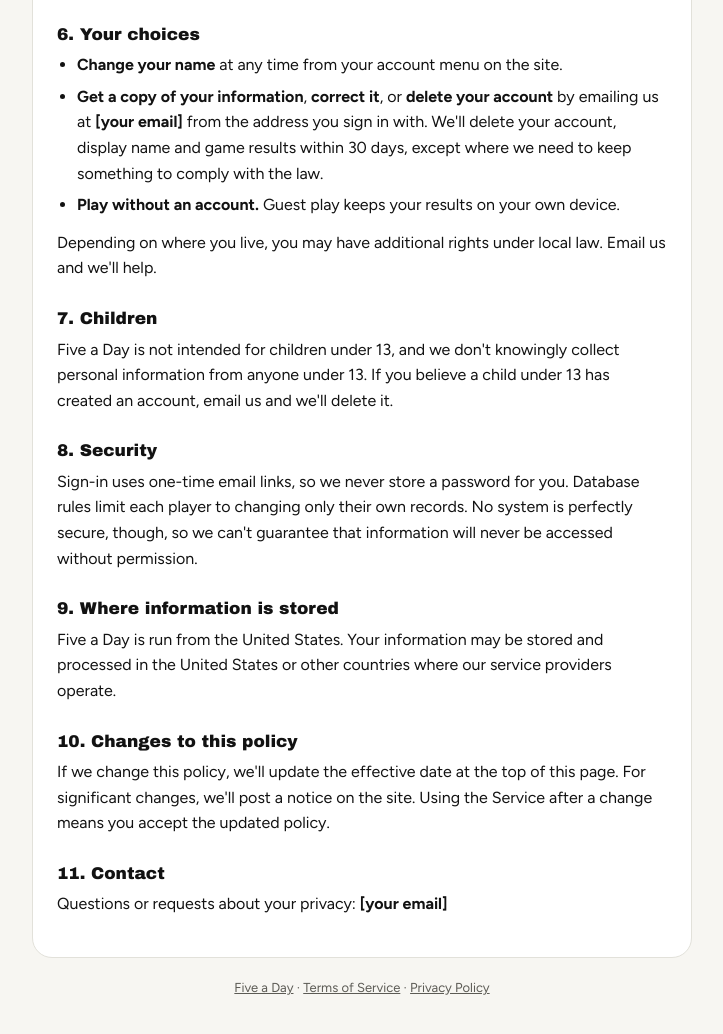
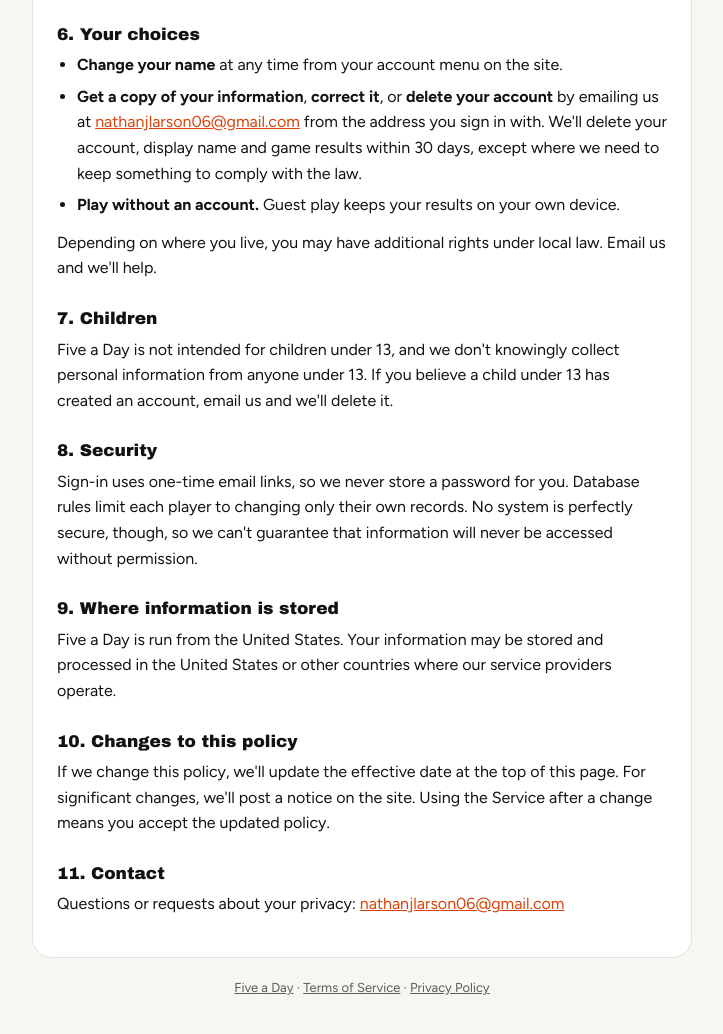
Before and after one commit to nathanjlarson06-cpu/5-a-day, a plain HTML site: page privacy.html in a window 1280 px wide. Shown: the part 2142-3176 px from the top of the page, without its empty margins (278-1001 px from the left). Drawn offline with Linux system fonts and the light colour scheme; a web font is replaced by a local one.

Commit message:
Fill in contact email on Terms and Privacy pages
Co-Authored-By: Claude Opus 5.5 <noreply@anthropic.com>
Claude-Session: https://claude.ai/code/session_019apsckAAaasK7nynTVTmFg

```diff
--- a/privacy.html
+++ b/privacy.html
@@ -70,7 +70,7 @@
     <h2>6. Your choices</h2>
     <ul>
       <li><b>Change your name</b> at any time from your account menu on the site.</li>
-      <li><b>Get a copy of your information</b>, <b>correct it</b>, or <b>delete your account</b> by emailing us at <b>[your email]</b> from the address you sign in with. We'll delete your account, display name and game results within 30 days, except where we need to keep something to comply with the law.</li>
+      <li><b>Get a copy of your information</b>, <b>correct it</b>, or <b>delete your account</b> by emailing us at <a href="mailto:nathanjlarson06@gmail.com">nathanjlarson06@gmail.com</a> from the address you sign in with. We'll delete your account, display name and game results within 30 days, except where we need to keep something to comply with the law.</li>
       <li><b>Play without an account.</b> Guest play keeps your results on your own device.</li>
     </ul>
     <p>Depending on where you live, you may have additional rights under local law. Email us and we'll help.</p>
@@ -88,7 +88,7 @@
     <p>If we change this policy, we'll update the effective date at the top of this page. For significant changes, we'll post a notice on the site. Using the Service after a change means you accept the updated policy.</p>
 
     <h2>11. Contact</h2>
-    <p>Questions or requests about your privacy: <b>[your email]</b></p>
+    <p>Questions or requests about your privacy: <a href="mailto:nathanjlarson06@gmail.com">nathanjlarson06@gmail.com</a></p>
   </article>
 
   <footer><a href="/">Five a Day</a> · <a href="/terms.html">Terms of Service</a> · <a href="/privacy.html">Privacy Policy</a></footer>
```
Also changed, not shown: terms.html (+2 -2 lines).
